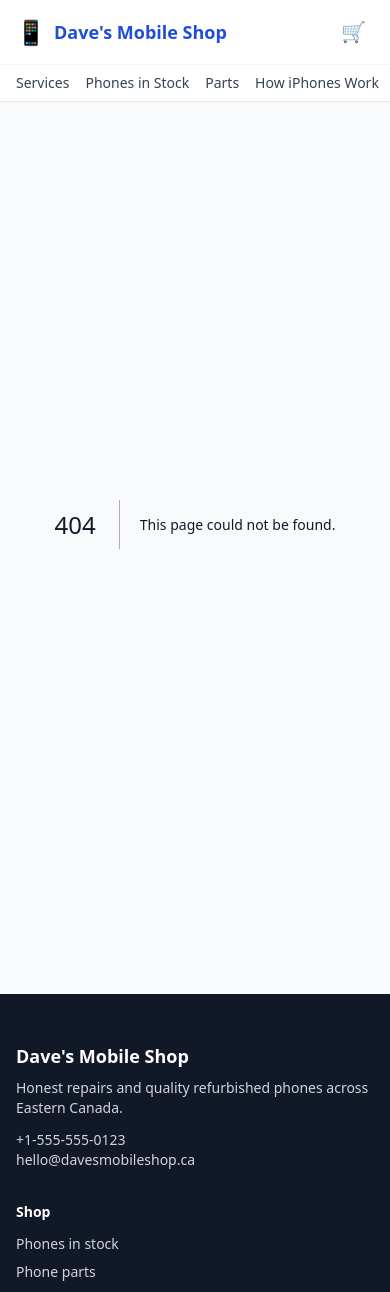
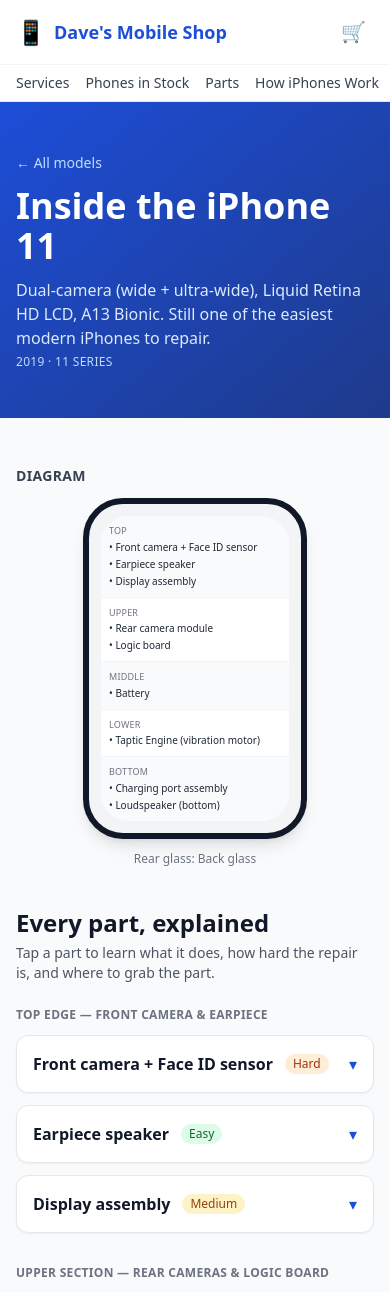
Before and after one commit to pdg7857-dev/Daves-Mobile-Shop, a Next.js app: page /anatomy/iphone-11 in a window 390 px wide. Before the commit this address had no page. Shown: the top 1292 px of the page. Built offline with nearby package versions, Linux system fonts and the light colour scheme.

Commit message:
feat: iPhone anatomy pages + city FAQ + LocalBusiness/FAQ JSON-LD + use PhonePurchaseFlow on phone detail

```diff
--- /dev/null
+++ b/src/app/anatomy/[model]/page.tsx
@@ -0,0 +1,122 @@
+import { notFound } from "next/navigation";
+import Link from "next/link";
+import { ANATOMY_MODELS, getAnatomyModel, partsByPosition } from "@/lib/iphone-anatomy";
+
+export function generateStaticParams() {
+  return ANATOMY_MODELS.map((m) => ({ model: m.slug }));
+}
+
+export async function generateMetadata({ params }: { params: Promise<{ model: string }> }) {
+  const { model } = await params;
+  const m = getAnatomyModel(model);
+  if (!m) return { title: "Model not found" };
+  return { title: `Inside the ${m.name} — Dave's Mobile Shop`, description: `${m.introBlurb} Detailed breakdown of every part inside the ${m.name} and how to fix it.` };
+}
+
+const POSITION_LABELS: Record<string, string> = {
+  top: "Top edge — front camera & earpiece",
+  upper: "Upper section — rear cameras & logic board",
+  middle: "Center — battery",
+  lower: "Lower section — Taptic Engine",
+  bottom: "Bottom edge — charging port & speaker",
+  back: "Rear glass & wireless charging"
+};
+
+const DIFFICULTY_COLOR: Record<string, string> = {
+  Easy: "bg-green-100 text-green-800",
+  Medium: "bg-amber-100 text-amber-800",
+  Hard: "bg-orange-100 text-orange-800",
+  Expert: "bg-red-100 text-red-800"
+};
+
+export default async function AnatomyModelPage({ params }: { params: Promise<{ model: string }> }) {
+  const { model } = await params;
+  const m = getAnatomyModel(model);
+  if (!m) notFound();
+  const grouped = partsByPosition(m.parts);
+  const orderedPositions = ["top", "upper", "middle", "lower", "bottom", "back"] as const;
+
+  return (
+    <div>
+      <section className="bg-gradient-to-br from-brand-700 to-brand-900 text-white">
+        <div className="mx-auto max-w-7xl px-4 sm:px-6 lg:px-8 py-12">
+          <Link href="/anatomy" className="text-sm text-brand-200 hover:text-white">← All models</Link>
+          <h1 className="mt-3 text-4xl md:text-5xl font-bold">Inside the {m.name}</h1>
+          <p className="mt-3 text-brand-100 max-w-3xl">{m.introBlurb}</p>
+          <p className="mt-1 text-xs text-brand-200 uppercase tracking-wide">{m.year} · {m.generation}</p>
+        </div>
+      </section>
+
+      <section className="mx-auto max-w-7xl px-4 sm:px-6 lg:px-8 py-12 grid lg:grid-cols-[280px,1fr] gap-10">
+        <div className="lg:sticky lg:top-24 lg:self-start">
+          <h2 className="text-sm font-semibold text-gray-700 uppercase tracking-wide">Diagram</h2>
+          <div className="mt-3 mx-auto w-56 rounded-[2.5rem] border-[6px] border-gray-900 bg-gray-100 p-3 shadow-lg" aria-label={`${m.name} component layout`}>
+            <div className="rounded-[1.75rem] bg-white overflow-hidden text-[10px] font-medium">
+              {orderedPositions.filter((p) => p !== "back").map((p, i) => (
+                <div key={p} className={`p-2 ${i % 2 === 0 ? "bg-gray-50" : "bg-white"} border-b border-gray-100 last:border-b-0`}>
+                  <div className="text-gray-500 uppercase tracking-wide text-[9px]">{p}</div>
+                  <ul className="mt-0.5 space-y-0.5">{grouped[p].map((part) => (<li key={part.key} className="text-gray-800">• {part.name}</li>))}</ul>
+                </div>
+              ))}
+            </div>
+          </div>
+          {grouped.back.length > 0 && (<div className="mt-3 text-xs text-gray-500 text-center">Rear glass: {grouped.back.map((p) => p.name).join(", ")}</div>)}
+        </div>
+
+        <div>
+          <h2 className="text-2xl font-bold text-gray-900">Every part, explained</h2>
+          <p className="mt-1 text-sm text-gray-600">Tap a part to learn what it does, how hard the repair is, and where to grab the part.</p>
+          <div className="mt-6 space-y-8">
+            {orderedPositions.map((pos) => {
+              const items = grouped[pos];
+              if (items.length === 0) return null;
+              return (
+                <div key={pos}>
+                  <h3 className="text-xs font-semibold uppercase tracking-wide text-gray-500">{POSITION_LABELS[pos] || pos}</h3>
+                  <div className="mt-3 grid gap-3">
+                    {items.map((p) => (
+                      <details key={p.key} className="card p-4 group" data-anatomy-part={p.key}>
+                        <summary className="cursor-pointer list-none flex items-center justify-between gap-3">
+                          <div className="flex items-center gap-3 min-w-0">
+                            <span className="font-semibold text-gray-900">{p.name}</span>
+                            <span className={`text-xs rounded-full px-2 py-0.5 ${DIFFICULTY_COLOR[p.difficulty] || "bg-gray-100"}`}>{p.difficulty}</span>
+                          </div>
+                          <span className="text-brand-700 group-open:rotate-180 transition-transform" aria-hidden>▾</span>
+                        </summary>
+                        <div className="mt-3 space-y-3 text-sm">
+                          <div>
+                            <h4 className="text-xs font-semibold uppercase text-gray-500">What it does</h4>
+                            <p className="mt-1 text-gray-800">{p.whatItDoes}</p>
+                          </div>
+                          <div>
+                            <h4 className="text-xs font-semibold uppercase text-gray-500">How to fix</h4>
+                            <p className="mt-1 text-gray-800">{p.howToFix}</p>
+                          </div>
+                          <div className="flex flex-wrap gap-2 pt-2 border-t border-gray-100">
+                            <Link href={`/parts?category=${encodeURIComponent(p.partCategory)}`} className="btn-secondary text-xs">Shop {p.partCategory.replace("-", " ")} parts →</Link>
+                            <Link href="/contact" className="text-xs text-brand-700 hover:text-brand-900 self-center">Or have us fix it</Link>
+                          </div>
+                        </div>
+                      </details>
+                    ))}
+                  </div>
+                </div>
+              );
+            })}
+          </div>
+        </div>
+      </section>
+
+      <section className="bg-gray-900 text-white">
+        <div className="mx-auto max-w-7xl px-4 sm:px-6 lg:px-8 py-12 text-center">
+          <h2 className="text-2xl font-bold">Skip the DIY — drop it off with us</h2>
+          <p className="mt-2 text-gray-300">We fix {m.name} screens, batteries and more, often same-day.</p>
+          <div className="mt-6 flex justify-center gap-3 flex-wrap">
+            <Link href="/services" className="btn-primary">See repair pricing</Link>
+            <Link href="/contact" className="btn-secondary">Get a quote</Link>
+          </div>
+        </div>
+      </section>
+    </div>
+  );
+}
--- /dev/null
+++ b/src/app/anatomy/page.tsx
@@ -0,0 +1,33 @@
+import Link from "next/link";
+import { ANATOMY_MODELS } from "@/lib/iphone-anatomy";
+
+export const metadata = {
+  title: "How iPhones Work — Dave's Mobile Shop",
+  description: "An illustrated guide to every part inside an iPhone, what it does, and how to fix it. iPhone 11 through iPhone 16."
+};
+
+export default function AnatomyIndexPage() {
+  return (
+    <div className="mx-auto max-w-7xl px-4 sm:px-6 lg:px-8 py-12">
+      <header className="max-w-2xl">
+        <h1 className="text-4xl font-bold text-gray-900">How iPhones work</h1>
+        <p className="mt-3 text-gray-600">Click any model to see an illustrated breakdown of every part — what it does, how to fix it, and where to buy the replacement from us.</p>
+      </header>
+      <div className="mt-10 grid sm:grid-cols-2 lg:grid-cols-3 gap-4">
+        {ANATOMY_MODELS.map((m) => (
+          <Link key={m.slug} href={`/anatomy/${m.slug}`} className="card p-6 hover:shadow-md transition-shadow">
+            <div className="text-6xl">📱</div>
+            <h2 className="mt-3 text-xl font-semibold text-gray-900">{m.name}</h2>
+            <p className="text-xs text-gray-500">{m.year} · {m.generation}</p>
+            <p className="mt-2 text-sm text-gray-700">{m.introBlurb}</p>
+            <span className="mt-4 inline-block text-sm font-medium text-brand-700">Explore parts →</span>
+          </Link>
+        ))}
+      </div>
+      <div className="mt-12 card p-6 bg-brand-50 border-brand-100">
+        <h2 className="text-xl font-semibold text-brand-900">Got a different model?</h2>
+        <p className="mt-2 text-sm text-brand-800">We service every iPhone from the 6s onward, plus most Samsung, Google Pixel and Sony devices. <Link href="/contact" className="underline">Contact us</Link> for help with a model not listed here.</p>
+      </div>
+    </div>
+  );
+}
--- a/src/app/inventory/[id]/page.tsx
+++ b/src/app/inventory/[id]/page.tsx
@@ -3,13 +3,9 @@
 import { prisma } from "@/lib/db";
 import { money, date } from "@/lib/format";
 import { getCity } from "@/lib/cities";
-import AddToCartButton from "@/components/AddToCartButton";
+import PhonePurchaseFlow from "@/components/PhonePurchaseFlow";
 
-export default async function PhoneDetailPage({
-  params
-}: {
-  params: Promise<{ id: string }>;
-}) {
+export default async function PhoneDetailPage({ params }: { params: Promise<{ id: string }> }) {
   const { id } = await params;
   const phoneId = Number(id);
   if (!Number.isFinite(phoneId)) notFound();
@@ -52,7 +48,7 @@
           )}
 
           <div className="mt-6">
-            <AddToCartButton item={{ type: "phone", id: phone.id, name: `${phone.brand} ${phone.model}${phone.storage ? ` ${phone.storage}` : ""}`, price, imageUrl: phone.imageUrl }} label="Add to cart" />
+            <PhonePurchaseFlow item={{ type: "phone", id: phone.id, name: `${phone.brand} ${phone.model}${phone.storage ? ` ${phone.storage}` : ""}`, price, imageUrl: phone.imageUrl }} />
           </div>
           <p className="mt-3 text-xs text-gray-500">Free shipping on orders over $200. Prefer pickup? <Link href="/contact" className="underline">Contact us</Link>.</p>
 
--- a/src/app/locations/[city]/page.tsx
+++ b/src/app/locations/[city]/page.tsx
@@ -13,10 +13,7 @@
   const { city } = await params;
   const c = getCity(city);
   if (!c) return { title: "Location not found" };
-  return {
-    title: `${c.name} — Phone Repair & Refurbished Phones | Dave's Mobile Shop`,
-    description: `${c.tagline} ${c.intro}`
-  };
+  return { title: `${c.name} — Phone Repair & Refurbished Phones | Dave's Mobile Shop`, description: `${c.tagline} ${c.intro}` };
 }
 
 export default async function CityPage({ params }: { params: Promise<{ city: string }> }) {
@@ -24,46 +21,27 @@
   const city = getCity(slug);
   if (!city) notFound();
 
-  const phones = await prisma.phone.findMany({
-    where: { status: "for_sale", city: slug },
-    orderBy: { createdAt: "desc" },
-    take: 8
-  });
+  const phones = await prisma.phone.findMany({ where: { status: "for_sale", city: slug }, orderBy: { createdAt: "desc" }, take: 8 });
 
   return (
     <div>
       <section className="bg-gradient-to-br from-brand-700 to-brand-900 text-white">
         <div className="mx-auto max-w-7xl px-4 sm:px-6 lg:px-8 py-16">
-          <span className="text-sm uppercase tracking-wide text-brand-200">
-            {city.province}
-          </span>
+          <span className="text-sm uppercase tracking-wide text-brand-200">{city.province}</span>
           <h1 className="mt-2 text-4xl md:text-5xl font-bold">{city.name}</h1>
           <p className="mt-4 text-lg text-brand-100 max-w-3xl">{city.tagline}</p>
           <p className="mt-2 text-brand-100 max-w-3xl">{city.intro}</p>
           <div className="mt-6 flex flex-wrap gap-3">
-            <Link href="/contact" className="btn bg-white text-brand-700 hover:bg-brand-50">
-              Get a quote
-            </Link>
-            <Link href={`/inventory?city=${city.slug}`} className="btn border border-white/30 text-white hover:bg-white/10">
-              See phones at this location
-            </Link>
+            <Link href="/contact" className="btn bg-white text-brand-700 hover:bg-brand-50">Get a quote</Link>
+            <Link href={`/inventory?city=${city.slug}`} className="btn border border-white/30 text-white hover:bg-white/10">See phones at this location</Link>
           </div>
         </div>
       </section>
 
       <section className="mx-auto max-w-7xl px-4 sm:px-6 lg:px-8 py-12 grid md:grid-cols-3 gap-6">
-        <div className="card p-6">
-          <h3 className="font-semibold text-gray-900">Hours</h3>
-          <p className="mt-2 text-sm text-gray-700">{city.hours}</p>
-        </div>
-        <div className="card p-6">
-          <h3 className="font-semibold text-gray-900">Turnaround</h3>
-          <p className="mt-2 text-sm text-gray-700">{city.turnaround}</p>
-        </div>
-        <div className="card p-6">
-          <h3 className="font-semibold text-gray-900">Coverage area</h3>
-          <p className="mt-2 text-sm text-gray-700">{city.neighborhoods.join(" · ")}</p>
-        </div>
+        <div className="card p-6"><h3 className="font-semibold text-gray-900">Hours</h3><p className="mt-2 text-sm text-gray-700">{city.hours}</p></div>
+        <div className="card p-6"><h3 className="font-semibold text-gray-900">Turnaround</h3><p className="mt-2 text-sm text-gray-700">{city.turnaround}</p></div>
+        <div className="card p-6"><h3 className="font-semibold text-gray-900">Coverage area</h3><p className="mt-2 text-sm text-gray-700">{city.neighborhoods.join(" · ")}</p></div>
       </section>
 
       {phones.length > 0 && (
@@ -71,15 +49,9 @@
           <div className="mx-auto max-w-7xl px-4 sm:px-6 lg:px-8 py-12">
             <div className="flex items-end justify-between">
               <h2 className="text-3xl font-bold text-gray-900">In stock at {city.name}</h2>
-              <Link href={`/inventory?city=${city.slug}`} className="text-sm font-medium text-brand-700 hover:text-brand-900">
-                See all →
-              </Link>
+              <Link href={`/inventory?city=${city.slug}`} className="text-sm font-medium text-brand-700 hover:text-brand-900">See all →</Link>
             </div>
-            <div className="mt-6 grid sm:grid-cols-2 lg:grid-cols-4 gap-4">
-              {phones.map((p) => (
-                <PhoneCard key={p.id} phone={p} />
-              ))}
-            </div>
+            <div className="mt-6 grid sm:grid-cols-2 lg:grid-cols-4 gap-4">{phones.map((p) => (<PhoneCard key={p.id} phone={p} />))}</div>
           </div>
         </section>
       )}
@@ -102,20 +74,34 @@
         </div>
       </section>
 
+      <section className="mx-auto max-w-7xl px-4 sm:px-6 lg:px-8 py-12">
+        <h2 className="text-3xl font-bold text-gray-900">FAQ — {city.name}</h2>
+        <div className="mt-6 max-w-3xl space-y-3">
+          {city.faqs.map((f, i) => (
+            <details key={i} className="card p-4 group">
+              <summary className="cursor-pointer list-none flex items-center justify-between gap-3">
+                <span className="font-medium text-gray-900">{f.q}</span>
+                <span className="text-brand-700 group-open:rotate-180 transition-transform" aria-hidden>▾</span>
+              </summary>
+              <p className="mt-3 text-sm text-gray-700">{f.a}</p>
+            </details>
+          ))}
+        </div>
+      </section>
+
       <section className="bg-gray-900 text-white">
         <div className="mx-auto max-w-7xl px-4 sm:px-6 lg:px-8 py-12 text-center">
           <h2 className="text-2xl font-bold">Ready to fix your phone in {city.name}?</h2>
           <p className="mt-2 text-gray-300">Walk in or text us a photo for a quote.</p>
           <div className="mt-6 flex justify-center gap-3">
-            <a href={`tel:${process.env.NEXT_PUBLIC_BUSINESS_PHONE || ""}`} className="btn-primary">
-              Call now
-            </a>
-            <Link href="/contact" className="btn-secondary">
-              Get a quote
-            </Link>
+            <a href={`tel:${process.env.NEXT_PUBLIC_BUSINESS_PHONE || ""}`} className="btn-primary">Call now</a>
+            <Link href="/contact" className="btn-secondary">Get a quote</Link>
           </div>
         </div>
       </section>
+
+      <script type="application/ld+json" dangerouslySetInnerHTML={{ __html: JSON.stringify({ "@context": "https://schema.org", "@type": "LocalBusiness", name: `Dave's Mobile Shop — ${city.name}`, description: city.intro, address: { "@type": "PostalAddress", streetAddress: city.streetAddress ?? undefined, addressLocality: city.name.replace(/\s*\(.*\)\s*/, ""), addressRegion: city.isoRegion, addressCountry: "CA" }, telephone: process.env.NEXT_PUBLIC_BUSINESS_PHONE || undefined, email: process.env.NEXT_PUBLIC_BUSINESS_EMAIL || undefined, areaServed: city.neighborhoods.map((n) => ({ "@type": "Place", name: n })), openingHours: city.hours, priceRange: "$$" }) }} />
+      <script type="application/ld+json" dangerouslySetInnerHTML={{ __html: JSON.stringify({ "@context": "https://schema.org", "@type": "FAQPage", mainEntity: city.faqs.map((f) => ({ "@type": "Question", name: f.q, acceptedAnswer: { "@type": "Answer", text: f.a } })) }) }} />
     </div>
   );
 }
```
